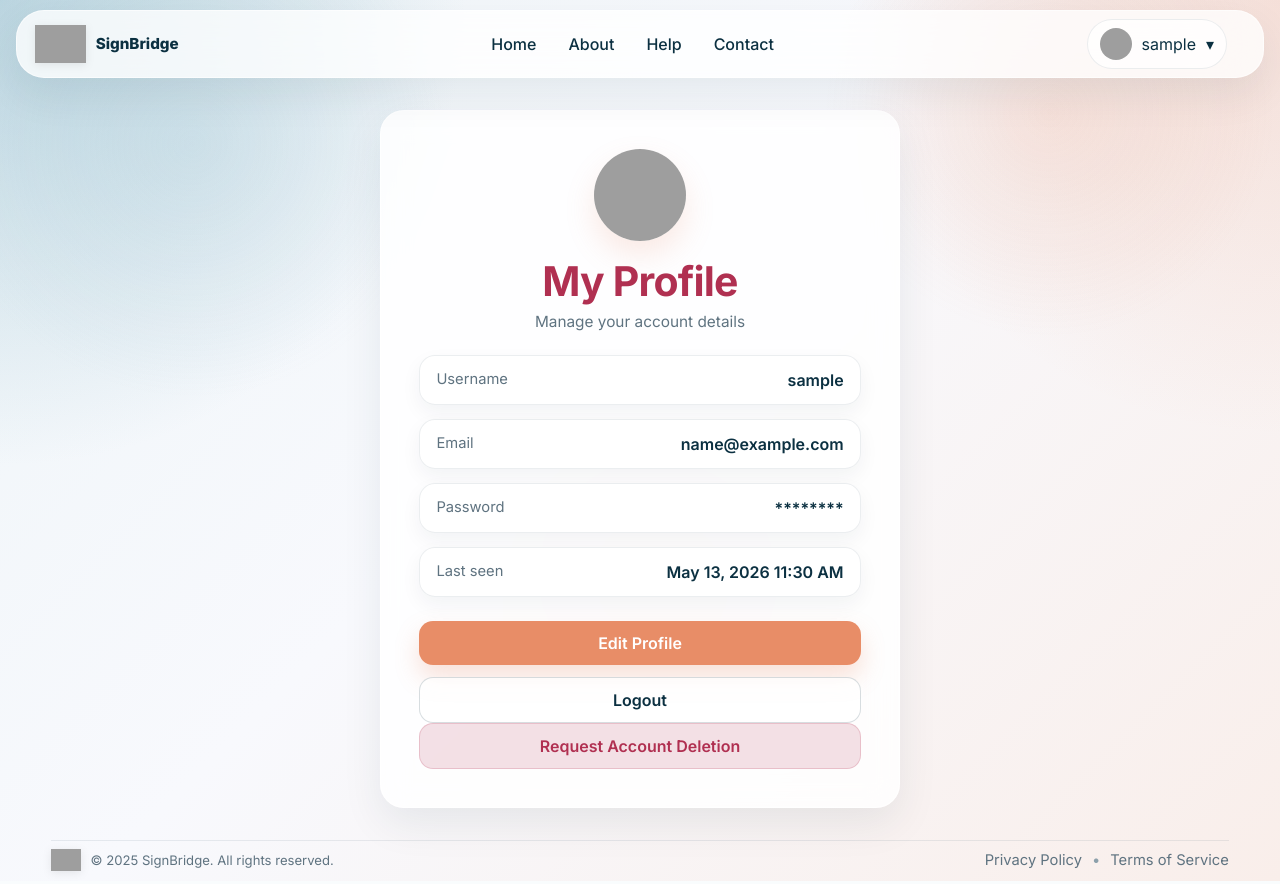
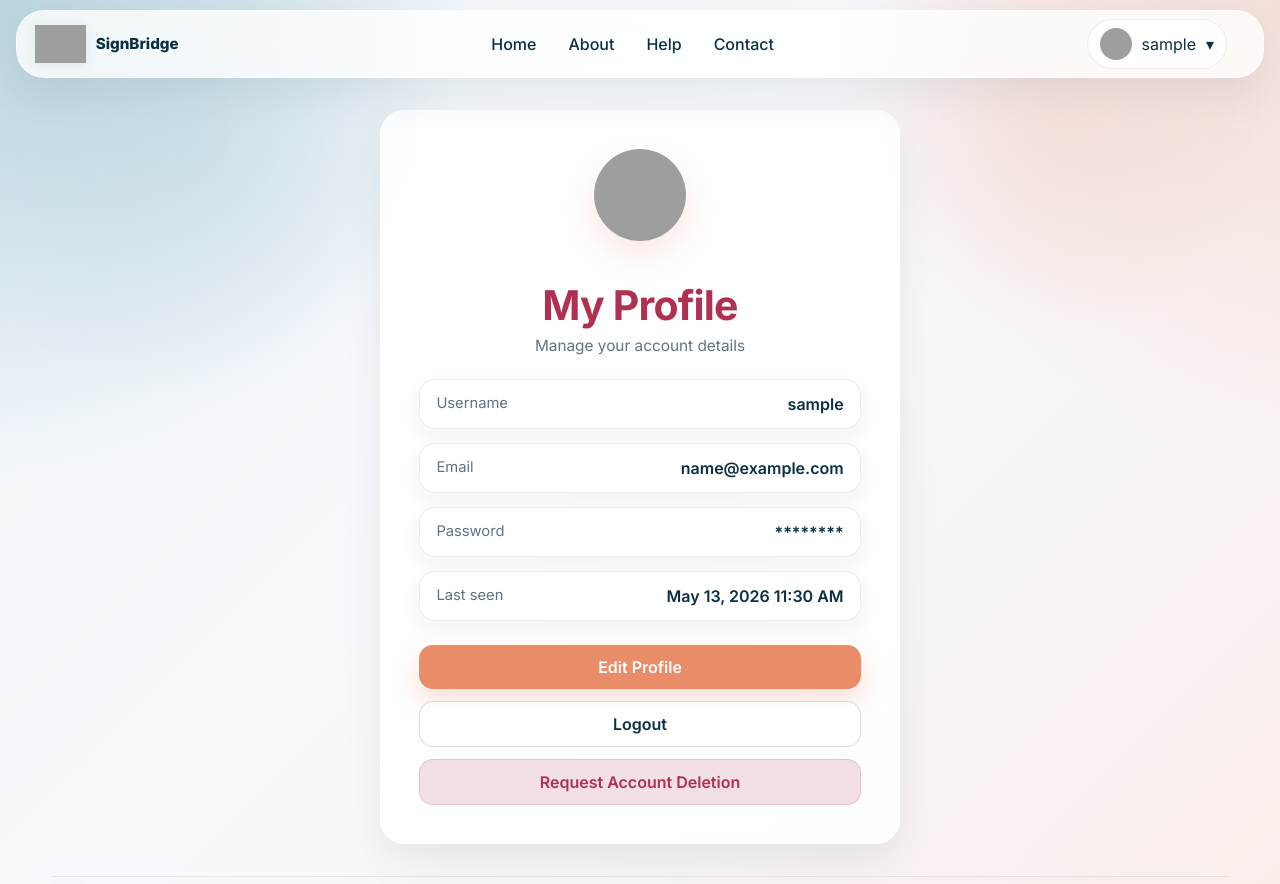
Before and after one commit to nuhaaaaaaa24/SignBridge, a Flask app: page /your-account/profile in a window 1280 px wide. Shown: the top 884 px of the page. Run offline with Flask 3, Linux system fonts and the light colour scheme; the visitor is signed in with stand-in values (Sample User, id 1); parts of the project's set-up code (start-up, migrations or seed data) failed here and were passed over; some libraries are stand-ins or nearby versions; grey boxes are pictures that could not be loaded.

Commit message:
added ability to change profile picture. fixed delete account button spacing.

```diff
--- a/app/static/css/styles.css
+++ b/app/static/css/styles.css
@@ -1642,6 +1642,140 @@ select {
   box-shadow: 0 14px 30px rgba(232, 141, 103, 0.24);
 }
 
+/* Editable Gravatar profile avatar */
+.profile-avatar-edit {
+  width: 96px;
+  display: grid;
+  justify-items: center;
+  gap: 8px;
+
+  margin: 0 auto 18px;
+
+  color: var(--primary);
+  text-align: center;
+  font-size: 0.84rem;
+  font-weight: 700;
+}
+
+.profile-avatar-img {
+  width: 92px;
+  height: 92px;
+
+  grid-column: 1;
+  grid-row: 1;
+
+  border-radius: 50%;
+  object-fit: cover;
+  box-shadow: 0 14px 30px rgba(232, 141, 103, 0.18);
+
+  transition: var(--transition);
+}
+
+.profile-avatar-overlay {
+  width: 92px;
+  height: 92px;
+
+  grid-column: 1;
+  grid-row: 1;
+
+  display: grid;
+  place-items: center;
+
+  color: #fff;
+  background: rgba(11, 48, 65, 0.55);
+  border-radius: 50%;
+
+  opacity: 0;
+  transition: var(--transition);
+}
+
+.profile-avatar-overlay i {
+  font-size: 1.25rem;
+}
+
+.profile-avatar-edit-text {
+  opacity: 0;
+  transform: translateY(-4px);
+  transition: var(--transition);
+}
+
+.profile-avatar-edit:hover .profile-avatar-img {
+  filter: brightness(0.8);
+  transform: translateY(-2px);
+}
+
+.profile-avatar-edit:hover .profile-avatar-overlay,
+.profile-avatar-edit:hover .profile-avatar-edit-text {
+  opacity: 1;
+  transform: translateY(0);
+}/* Editable Gravatar profile avatar */
+.profile-avatar-edit {
+  width: 96px;
+  display: grid;
+  justify-items: center;
+  gap: 8px;
+
+  margin: 0 auto 18px;
+
+  color: var(--primary);
+  text-align: center;
+  font-size: 0.84rem;
+  font-weight: 700;
+}
+
+.profile-avatar-img {
+  width: 92px;
+  height: 92px;
+
+  grid-column: 1;
+  grid-row: 1;
+
+  border-radius: 50%;
+  object-fit: cover;
+  box-shadow: 0 14px 30px rgba(232, 141, 103, 0.18);
+
+  transition: var(--transition);
+}
+
+.profile-avatar-overlay {
+  width: 92px;
+  height: 92px;
+
+  grid-column: 1;
+  grid-row: 1;
+
+  display: grid;
+  place-items: center;
+
+  color: #fff;
+  background: rgba(11, 48, 65, 0.55);
+  border-radius: 50%;
+
+  opacity: 0;
+  transition: var(--transition);
+}
+
+.profile-avatar-overlay i {
+  font-size: 1.25rem;
+}
+
+.profile-avatar-edit-text {
+  opacity: 0;
+  transform: translateY(-4px);
+  transition: var(--transition);
+}
+
+.profile-avatar-edit:hover .profile-avatar-img {
+  filter: brightness(0.8);
+  transform: translateY(-2px);
+}
+
+.profile-avatar-edit:hover .profile-avatar-overlay,
+.profile-avatar-edit:hover .profile-avatar-edit-text {
+  opacity: 1;
+  transform: translateY(0);
+}
+
 .simple-profile-card h1,
 .simple-profile-card .section-title {
   margin: 0 0 8px;
--- a/app/templates/user/user.html
+++ b/app/templates/user/user.html
@@ -17,10 +17,28 @@ same as index page. pls update
     <section class="profile-section container">
         <div class="simple-profile-card">
             <!-- Avatar -->
-            <img
-                src="{{ user.avatar(128) }}"
-                alt="Profile avatar"
-                style="width: 92px; height: 92px; margin: 0 auto 18px; border-radius: 50%; box-shadow: 0 14px 30px rgba(232, 141, 103, 0.18);">
+            <!-- Profile avatar linked to Gravatar -->
+             <a
+             href="https://gravatar.com/profile/avatars"
+             target="_blank"
+             rel="noopener noreferrer"
+             class="profile-avatar-edit"
+             aria-label="Edit profile picture on Gravatar"
+             >
+
+             <img
+             src="{{ user.avatar(128) }}"
+             alt="Profile avatar"
+             class="profile-avatar-img"
+             >
+
+             <span class="profile-avatar-overlay">
+                <i class="bi bi-pencil-fill"></i>
+            </span>
+
+            <span class="profile-avatar-edit-text">Edit</span>
+        </a>
+
             <p class="section-title">My Profile</p>
             <p class="simple-profile-subtitle">Manage your account details</p>
 
@@ -57,10 +75,10 @@ same as index page. pls update
 
                 <!-- Logout -->
                  <a href="{{ url_for('auth.logout') }}" class="btn btn-secondary btn-full">Logout</a>
+
+                 <!-- Delete Account -->
+                 <a href="{{ url_for('user.delete_account_request') }}" class="btn btn-danger-soft btn-full">Request Account Deletion</a>
                 </div>
-
-                <!-- Delete Account -->
-                 <a href="{{ url_for('user.delete_account_request') }}" class="btn btn-danger-soft btn-full">Request Account Deletion</a>
             </div>
         </section>
     </main>
```
